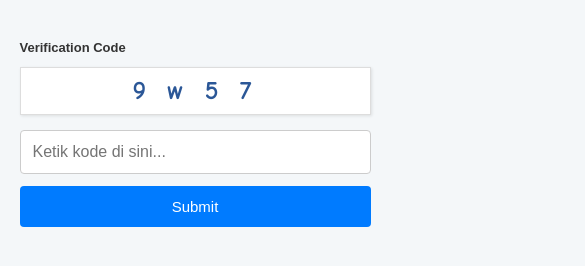
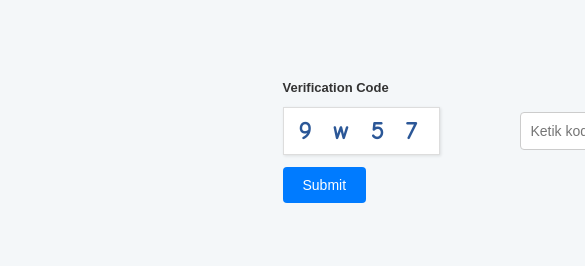
Before and after one commit to bapeten/balis, a plain HTML site: page index.html in a window 390 px wide. Shown: the top 266 px of the page, 585 px wide, since content can reach past the window. Drawn offline with Linux system fonts and the light colour scheme.

Commit message:
index.html

```diff
--- a/index.html
+++ b/index.html
@@ -2,7 +2,8 @@
 <html lang="id">
 <head>
     <meta charset="UTF-8">
-    <meta name="viewport" content="width=device-width, initial-scale=1.0">
+    <meta name="viewport" content="width=1024">
+
     <title>Verifikasi Captcha</title>
     <style>
         body {
@@ -14,14 +15,14 @@
             height: 100vh;
             padding-top: 80px;
             margin: 0;
+            /* Memastikan body tidak menyusut lebih kecil dari 1024px */
+            min-width: 1024px;
         }
 
         .container {
             display: flex;
             flex-direction: column;
             gap: 12px;
-            width: 90%; /* Responsif untuk layar kecil */
-            max-width: 500px;
         }
 
         .label-text {
@@ -33,8 +34,7 @@
         .captcha-area {
             display: flex;
             align-items: center;
-            gap: 20px; /* Jarak default desktop */
-            flex-wrap: wrap; /* Izinkan elemen turun ke bawah jika ruang sempit */
+            gap: 80px;
         }
 
         .captcha-display {
@@ -48,16 +48,14 @@
             letter-spacing: 6px;
             user-select: none;
             box-shadow: 1px 1px 3px rgba(0,0,0,0.1);
-            min-width: 120px;
-            text-align: center;
         }
 
         input[type="text"] {
-            padding: 12px; /* Lebih besar agar mudah ditekan di HP */
+            padding: 10px;
             border: 1px solid #ccc;
             border-radius: 4px;
             width: 200px;
-            font-size: 16px; /* 16px mencegah auto-zoom di iPhone */
+            font-size: 14px;
             outline-color: #007bff;
         }
 
@@ -65,44 +63,17 @@
             background-color: #007bff;
             color: white;
             border: none;
-            padding: 12px 24px;
+            padding: 10px 20px;
             border-radius: 4px;
             cursor: pointer;
             width: fit-content;
-            font-size: 15px;
+            font-size: 14px;
             font-weight: 500;
             transition: background 0.2s;
         }
 
         .btn-submit:hover {
             background-color: #0056b3;
-        }
-
-        /* --- MEDIA QUERY UNTUK VERSI SELULER --- */
-        @media (max-width: 480px) {
-            body {
-                padding-top: 40px;
-            }
-
-            .captcha-area {
-                flex-direction: column; /* Susun vertikal di HP */
-                align-items: flex-start;
-                gap: 15px;
-            }
-
-            input[type="text"] {
-                width: 100%; /* Lebar penuh di HP */
-                box-sizing: border-box;
-            }
-
-            .btn-submit {
-                width: 100%; /* Tombol lebar penuh agar mudah diklik jempol */
-            }
-
-            .captcha-display {
-                width: 100%; /* Box captcha lebar penuh */
-                box-sizing: border-box;
-            }
         }
     </style>
 </head>
@@ -113,7 +84,7 @@
 
     <div class="captcha-area">
         <div class="captcha-display" id="captchaBox"></div>
-        <input type="text" id="userInput" placeholder="Ketik kode di sini..." autocomplete="off">
+        <input type="text" id="userInput" placeholder="Ketik kode di sini...">
     </div>
 
     <button class="btn-submit" onclick="checkVerification()">Submit</button>
@@ -133,7 +104,7 @@
 
     function checkVerification() {
         const captchaCode = document.getElementById('captchaBox').innerText.replace(/\s/g, '');
-        const userValue = document.getElementById('userInput').value.toLowerCase().trim();
+        const userValue = document.getElementById('userInput').value.toLowerCase();
 
         if (userValue === captchaCode) {
             window.location.href = targetUrl;
@@ -143,14 +114,6 @@
             document.getElementById('userInput').value = '';
         }
     }
-
-    // Mendukung tombol "Go" atau "Enter" di keyboard HP
-    document.getElementById("userInput").addEventListener("keypress", function(event) {
-        if (event.key === "Enter") {
-            event.preventDefault();
-            checkVerification();
-        }
-    });
 </script>
 
 </body>
```
